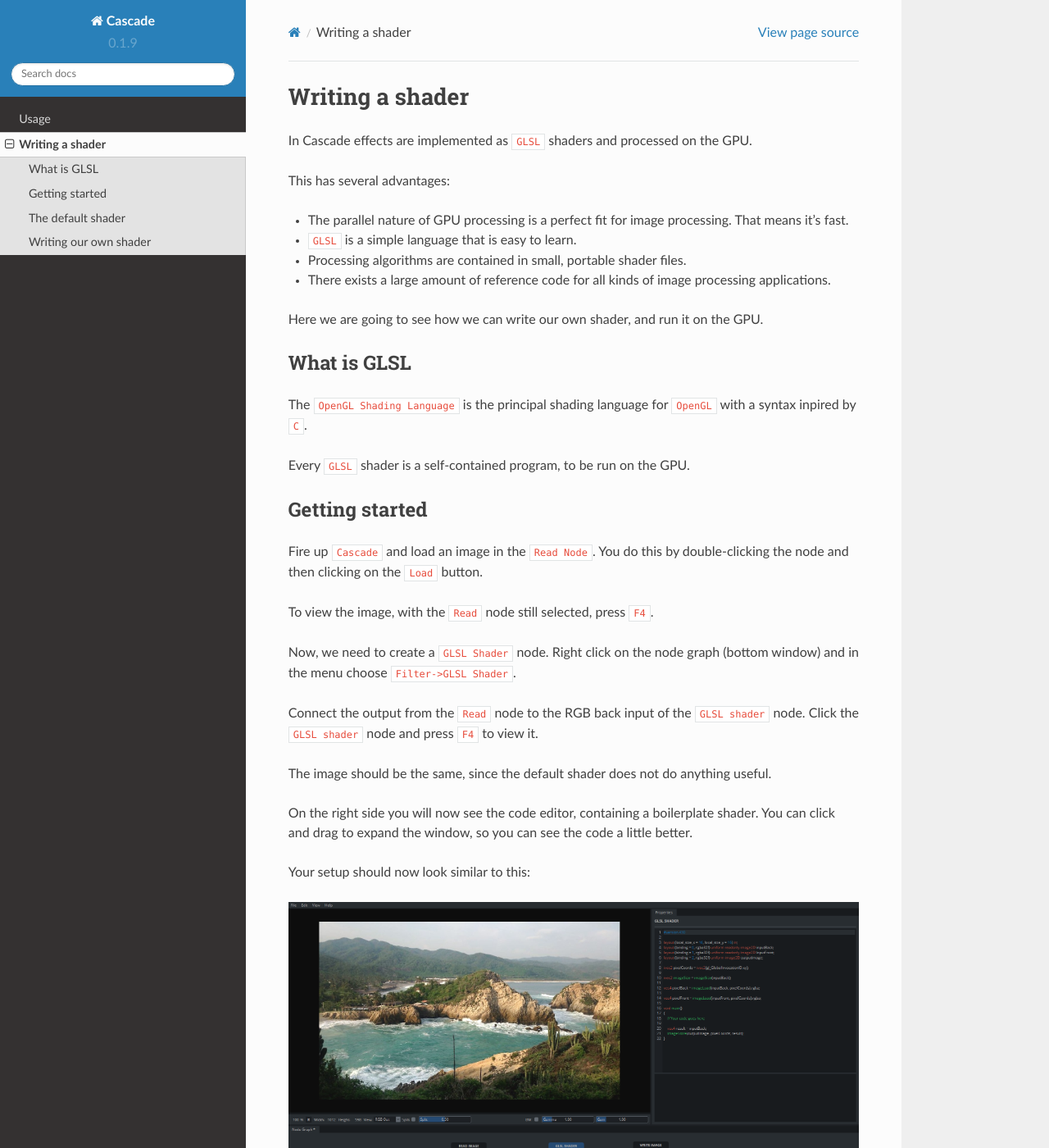
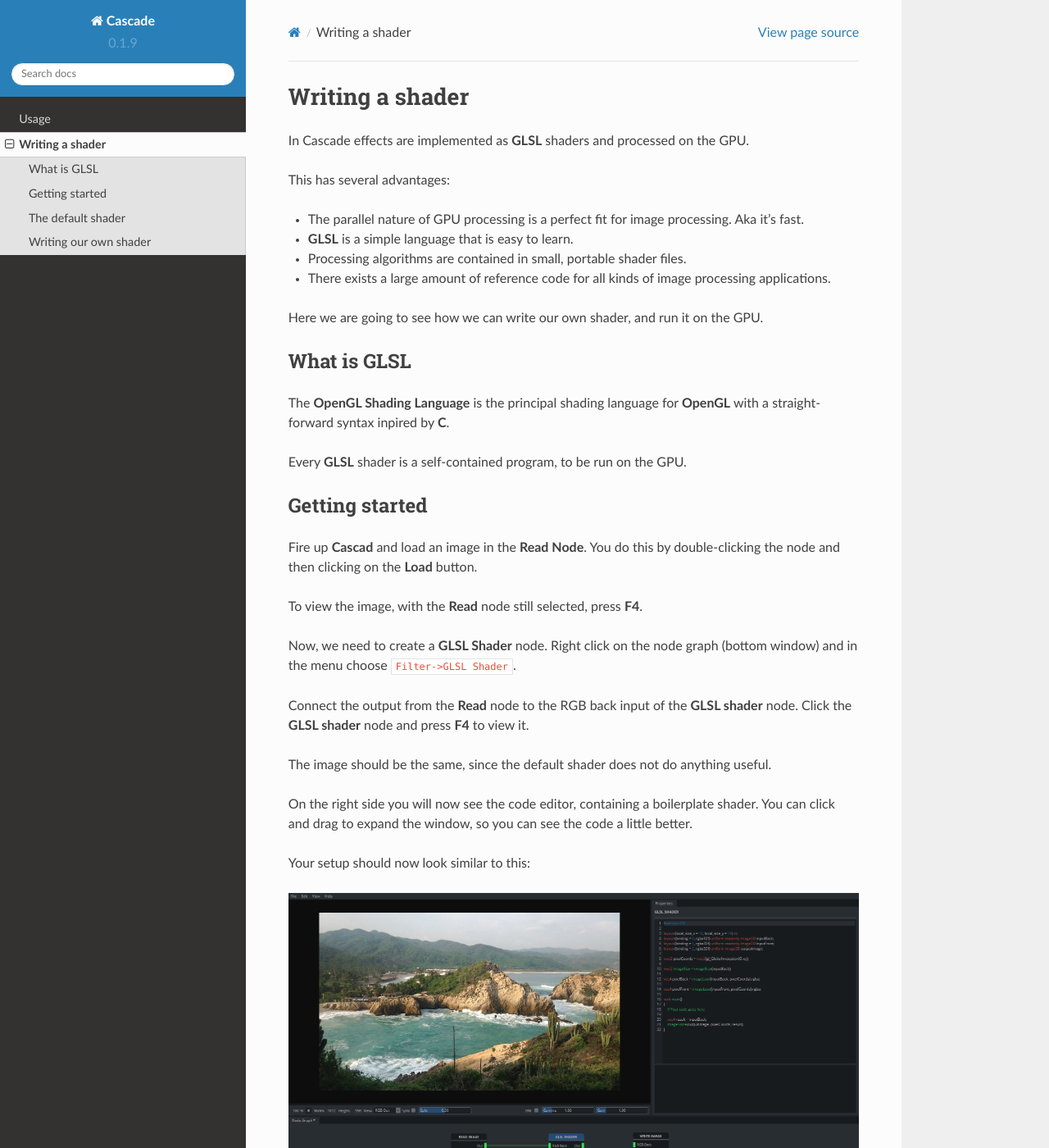
Before and after one commit to ttddee/CascadeDocs, a Sphinx documentation site: the page built from docs/source/writingshader.rst, in a window 1280 px wide and 1400 px high. Shown: the whole window at 82% size. Built offline with Sphinx 7.4.7 and the Read the Docs theme 2.0.0, drawn with Linux system fonts in a browser that asks for light colours; some of the changed text lies outside the part shown.

Commit message:
Update docs.

```diff
--- a/docs/source/writingshader.rst
+++ b/docs/source/writingshader.rst
@@ -1,12 +1,12 @@
 Writing a shader
 ================
 
-In Cascade effects are implemented as ``GLSL`` shaders and processed on the GPU.
+In Cascade effects are implemented as **GLSL** shaders and processed on the GPU.
 
 This has several advantages:
 
-* The parallel nature of GPU processing is a perfect fit for image processing. That means it's fast.
-* ``GLSL`` is a simple language that is easy to learn.
+* The parallel nature of GPU processing is a perfect fit for image processing. Aka it's fast.
+* **GLSL** is a simple language that is easy to learn.
 * Processing algorithms are contained in small, portable shader files.
 * There exists a large amount of reference code for all kinds of image processing applications.
 
@@ -15,20 +15,20 @@
 What is GLSL
 ------------
 
-The ``OpenGL Shading Language`` is the principal shading language for ``OpenGL`` with a syntax inpired by ``C``.
+The **OpenGL Shading Language** is the principal shading language for **OpenGL** with a straight-forward syntax inpired by **C**.
 
-Every ``GLSL`` shader is a self-contained program, to be run on the GPU.
+Every **GLSL** shader is a self-contained program, to be run on the GPU.
 
 Getting started
 ---------------
 
-Fire up ``Cascade`` and load an image in the ``Read Node``. You do this by double-clicking the node and then clicking on the ``Load`` button.
+Fire up **Cascad** and load an image in the **Read Node**. You do this by double-clicking the node and then clicking on the **Load** button.
 
-To view the image, with the ``Read`` node still selected, press ``F4``.
+To view the image, with the **Read** node still selected, press **F4**.
 
-Now, we need to create a ``GLSL Shader`` node. Right click on the node graph (bottom window) and in the menu choose ``Filter->GLSL Shader``.
+Now, we need to create a **GLSL Shader** node. Right click on the node graph (bottom window) and in the menu choose ``Filter->GLSL Shader``.
 
-Connect the output from the ``Read`` node to the RGB back input of the ``GLSL shader`` node. Click the ``GLSL shader`` node and press ``F4`` to view it.
+Connect the output from the **Read** node to the RGB back input of the **GLSL shader** node. Click the **GLSL shader** node and press **F4** to view it.
 
 The image should be the same, since the default shader does not do anything useful.
 
@@ -36,7 +36,7 @@
 
 Your setup should now look similar to this:
 
-.. image:: https://github.com/ttddee/CascadeDocs/blob/main/docs/source/image/shaderwrite01.png
+.. image:: https://github.com/ttddee/CascadeDocs/blob/main/docs/source/image/shaderwrite01.png?raw=true
 
 The default shader
 ------------------
@@ -86,7 +86,7 @@
 
    ivec2 pixelCoords = ivec2(gl_GlobalInvocationID.xy);
 
-This gets the current pixel coordinates and stores them in the integer vector ``pixelCoords``.
+This gets the current pixel coordinates and stores them in the integer vector **pixelCoords**.
 
 A GLSL shader gets executed for every pixel in the image. This variable tells us which pixel we are currently working on.
 
@@ -94,19 +94,19 @@
 
    ivec2 imageSize = imageSize(inputBack);
 
-This gets the image size and stores it in the variable ``imageSize`` for later use.
+This gets the image size and stores it in the variable **imageSize** for later use.
 
 .. code-block glsl
 
    vec4 pixelBack = imageLoad(inputBack, pixelCoords).rgba;
 
-Loads the RGBA values of the **back** image, at the current pixel coordinates, into ``pixelBack``.
+Loads the RGBA values of the **back** image, at the current pixel coordinates, into **pixelBack**.
 
 .. code-block glsl
 
    vec4 pixelFront = imageLoad(inputFront, pixelCoords).rgba;
 
-Loads the RGBA values of the **front** image, at the current pixel coordinates, into ``pixelFront``.
+Loads the RGBA values of the **front** image, at the current pixel coordinates, into **pixelFront**.
 
 Since there is nothing in our front input, we ignore this value for the example.
 
@@ -129,7 +129,7 @@
    vec4 result = pixelBack;
    imageStore(outputImage, pixelCoords, result);
 
-Here you can see that the ``inputBack`` value is copied into ``result`` and then saved to the output image via ``imageStore``.
+Here you can see that the **inputBack** value is copied into **result** and then saved to the output image via **imageStore**.
 
 That's what this shader does, it copies the input to the output without doing anything.
 
@@ -169,8 +169,8 @@
 
 .. image:: https://github.com/ttddee/CascadeDocs/blob/main/docs/source/image/shaderwrite03.png
 
-Of course, this is a very simple example, but I hope it helps as an explanation on how to create your own effects in ``Cascade``.
+Of course, this is a very simple example, but I hope it helps as an explanation on how to create your own effects in **Cascade**.
 
 You could now render your image, using a write node. You can also save your node setup, including any shaders you created by going to ``File->Dave Project``.
 
-If you need inspiration on shaders or you want to figure out how certain effects are implemented, I recommend checking out `Shadertoy <https://www.shadertoy.com/>` and `ISF <https://editor.isf.video/shaders?q=&category=&sort=Date+Created+%E2%86%93&page=0>`.
+If you need inspiration on shaders or you want to figure out how certain effects are implemented, I recommend checking out `Shadertoy <https://www.shadertoy.com/>`_ and `ISF <https://editor.isf.video/shaders?q=&category=&sort=Date+Created+%E2%86%93&page=0>`_.
```
